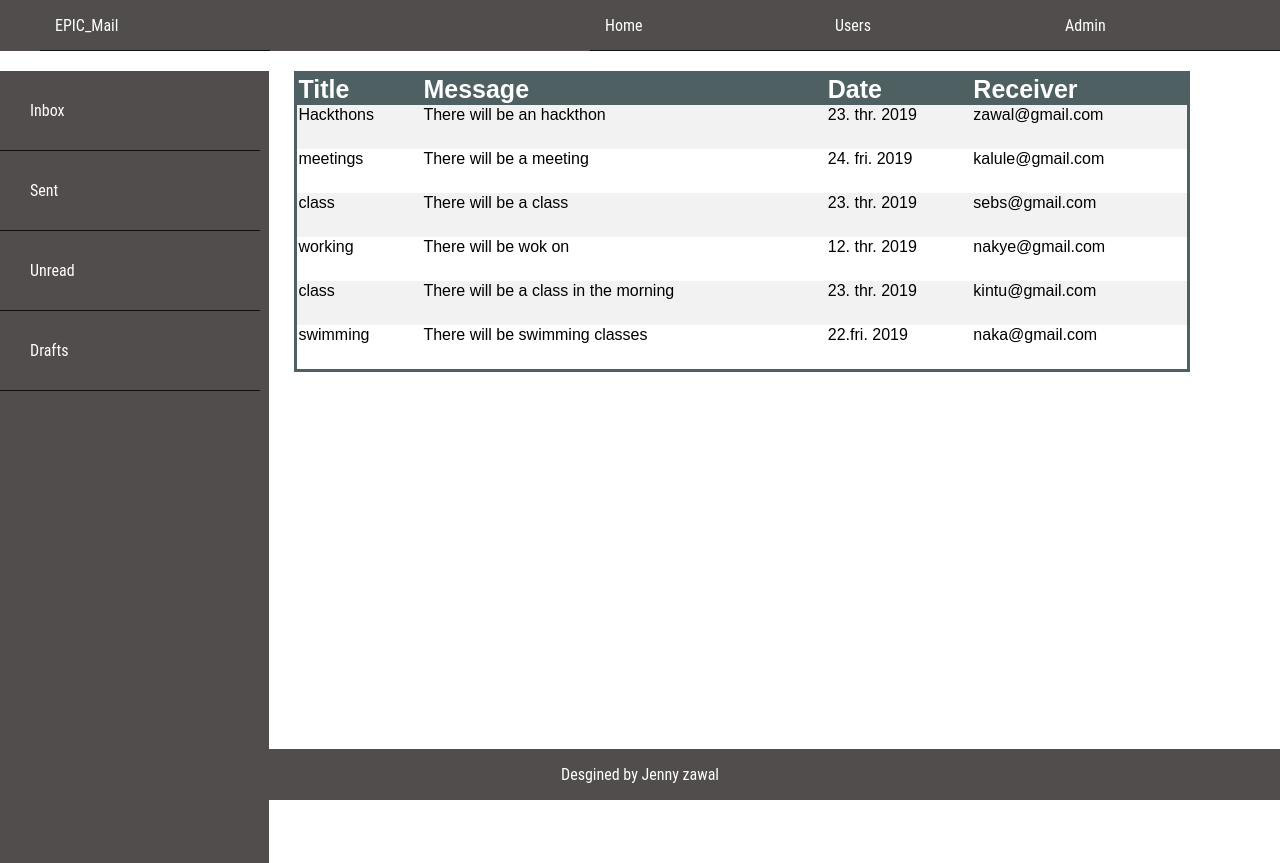
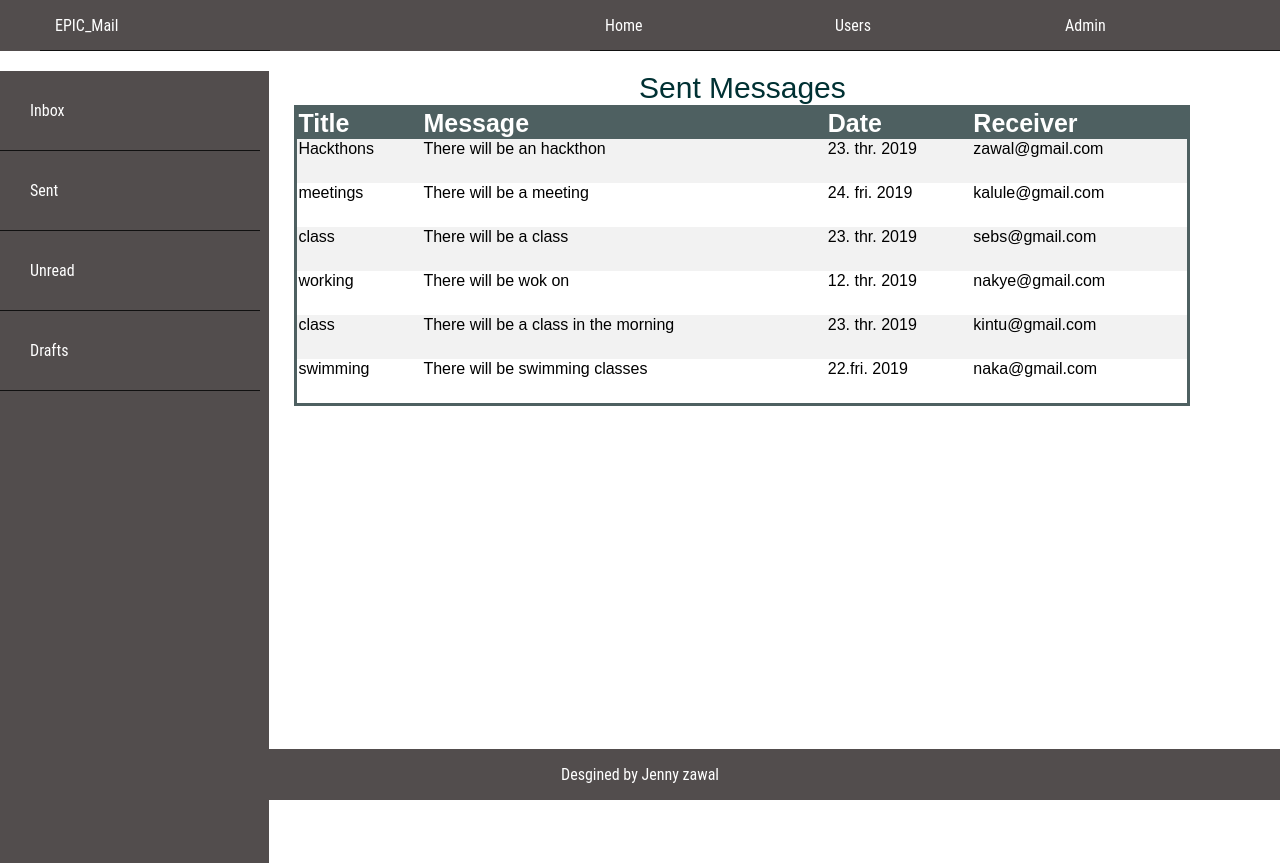
Before and after one commit to jennizalwango/EPIC_MAIL, a plain HTML site: page UI/sent.html in a window 1280 px wide. Drawn offline with Linux system fonts and the light colour scheme.

Commit message:
refactor code

```diff
--- a/UI/css/main.css
+++ b/UI/css/main.css
@@ -232,3 +232,7 @@ ul li a{
  color: #ffffff;
  text-decoration: none;
 }
+caption{
+  font-size: 30px;
+  color: #003133;
+}
--- a/UI/sent.html
+++ b/UI/sent.html
@@ -1,19 +1,20 @@
 <!DOCTYPE html>
 <html lang="en">
+
 <head>
   <meta charset="UTF-8">
   <meta name="viewport" content="width=device-width, initial-scale=1.0">
   <meta http-equiv="X-UA-Compatible" content="ie=edge">
-  <link rel="stylesheet" type="text/css" media="screen" href="css/main.css"/>
+  <link rel="stylesheet" type="text/css" media="screen" href="css/main.css" />
   <title>Document</title>
 </head>
+
 <body>
   <nav>
     <ul>
       <li><a href="#" class="left">EPIC_Mail</a></li>
       <li><a href="admin.html" class="right">Admin</a></li>
       <li><a href="users.html" class="right">Users</a></li>
-            <!-- <li><a href="login.html" class="right">Login</a></li> -->
       <li><a href="index.html" class="right">Home</a></li>
     </ul>
   </nav>
@@ -29,6 +30,9 @@
   </aside>
 
   <table>
+
+      <caption>Sent Messages</caption>
+
     <tr>
       <th>Title</th>
       <th>Message</th>
@@ -84,4 +88,5 @@
     </div>
   </footer>
 </body>
+
 </html>
```
Also changed, not shown: UI/Drafts.html (+6 -2 lines), UI/admin.html (+0 -4 lines), UI/signup.html (+0 -3 lines), UI/unread.html (+5 -2 lines), UI/users.html (+2 -0 lines), UI/index.html (line endings or trailing spaces). Lines whose indentation alone changed are shown as unchanged.
